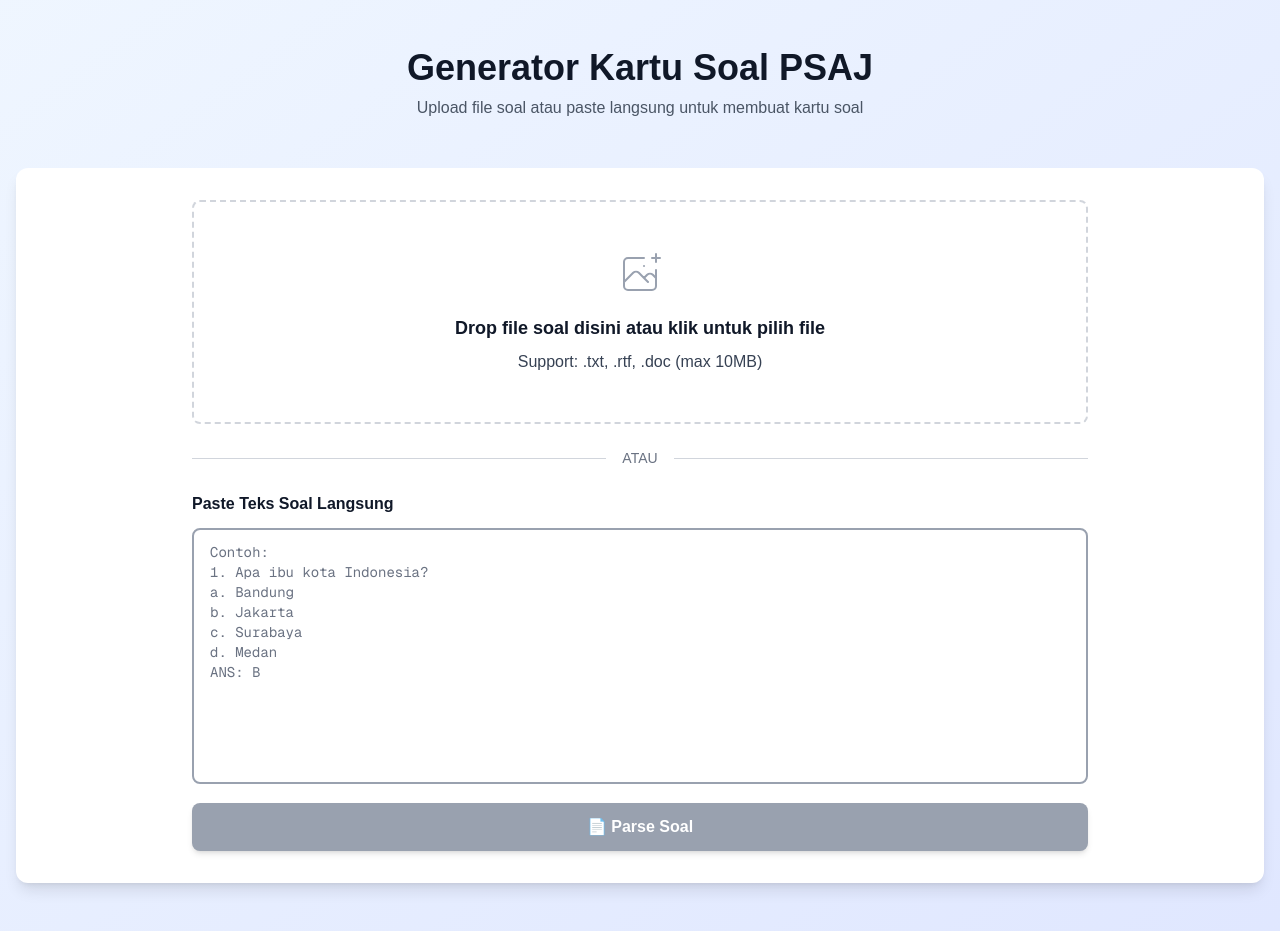
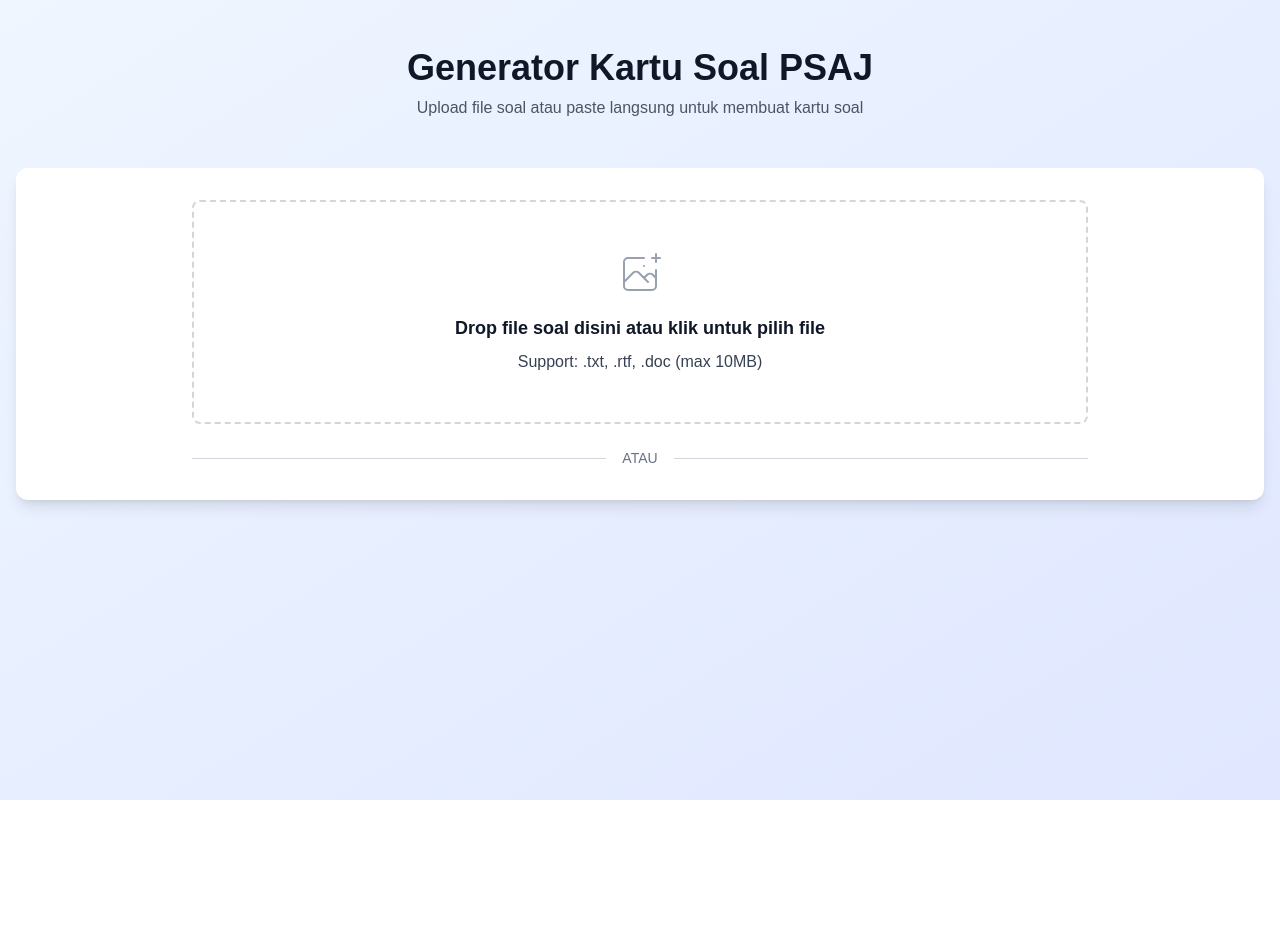
Before and after one commit to Burzess/kartu-soal-psaj, a Next.js app: page / in a window 1280 px wide. After the commit the page ends 800 px from the top, so only its background shows below. Built offline with nearby package versions, Linux system fonts and the light colour scheme.

Commit message:
Remove commented-out code for paste text area in FileUpload component

```diff
--- a/components/FileUpload.tsx
+++ b/components/FileUpload.tsx
@@ -166,7 +166,7 @@
       </div>
 
       {/* Paste Text Area */}
-      <div className="space-y-3">
+      {/* <div className="space-y-3">
         <label htmlFor="paste-soal" className="block text-base font-semibold text-gray-900">
           Paste Teks Soal Langsung
         </label>
@@ -185,7 +185,7 @@
         >
           📄 Parse Soal
         </button>
-      </div>
+      </div> */}
     </div>
   );
 }
```
